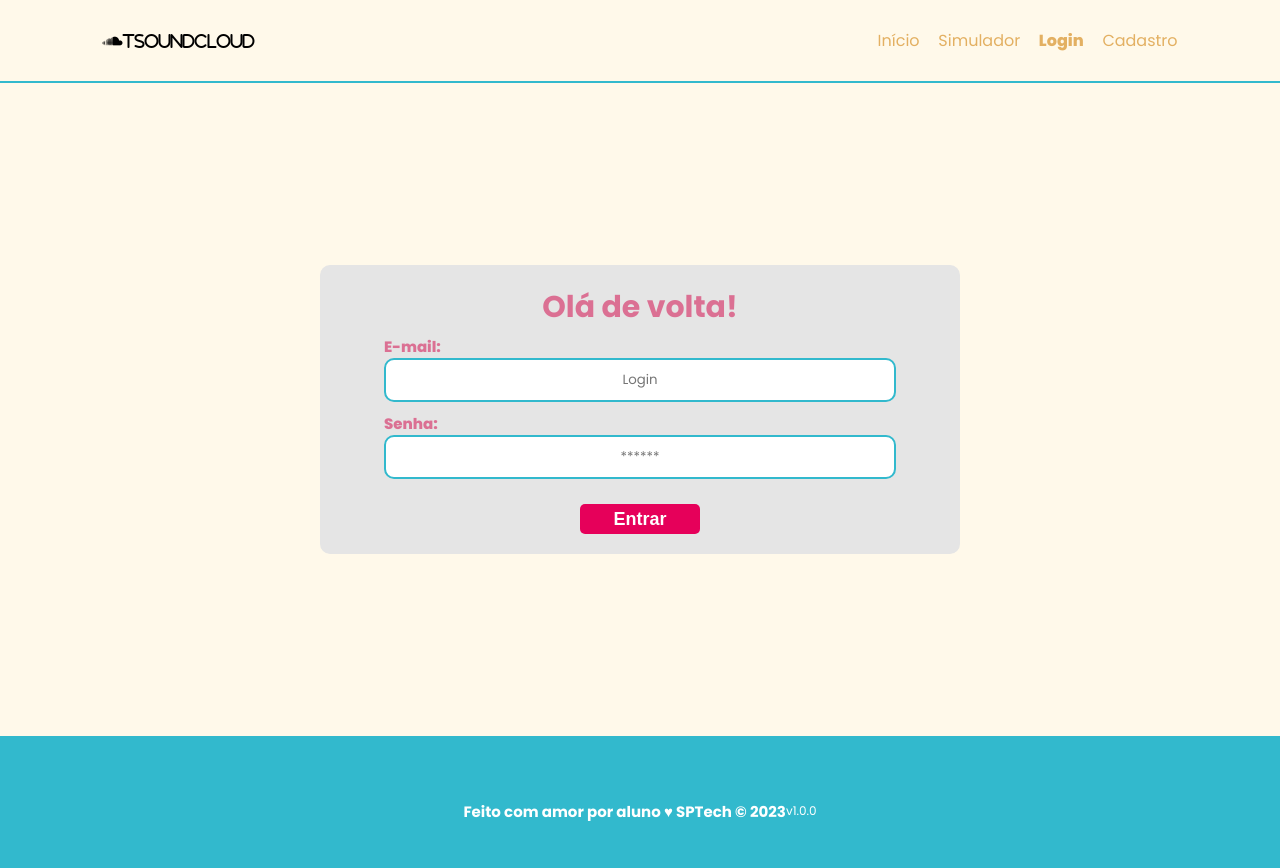
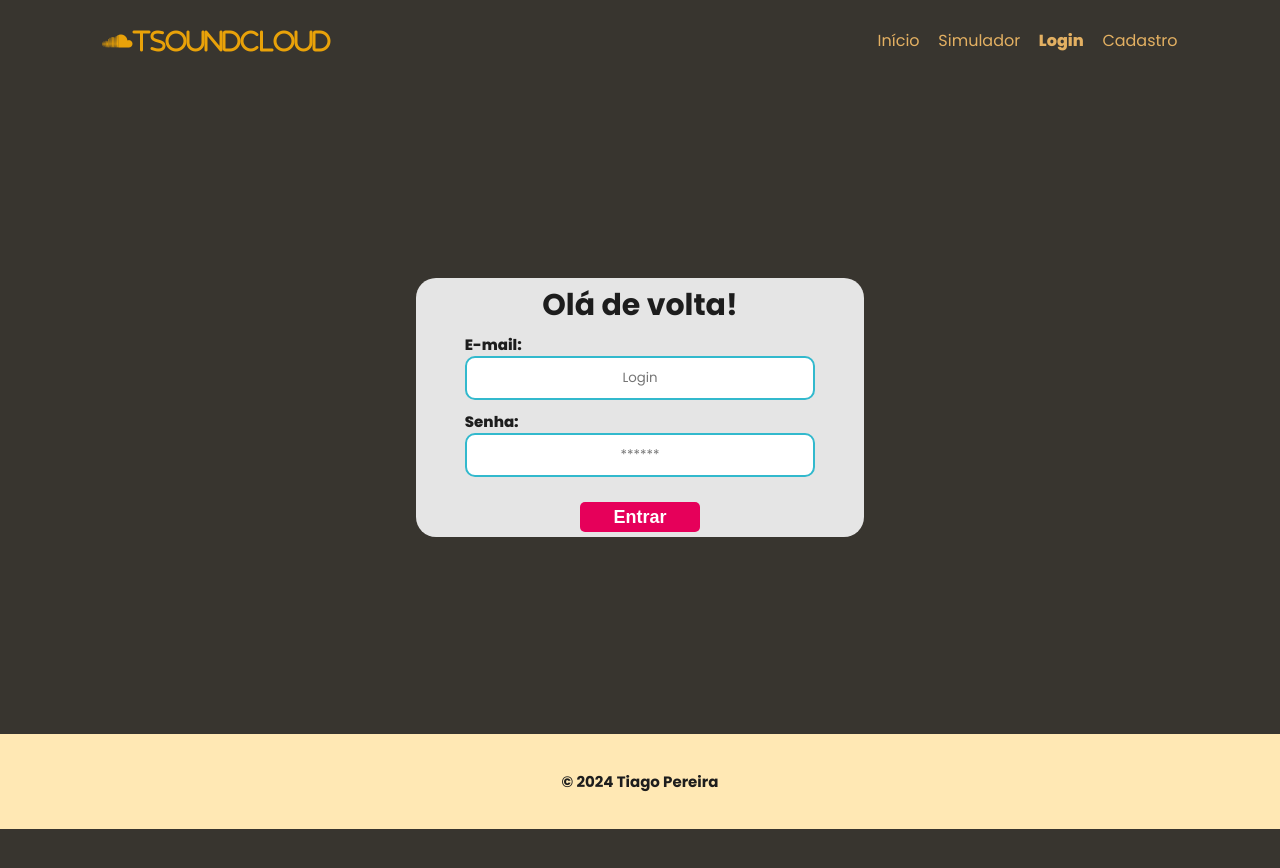
Before and after one commit to TiagoPesouzaa/Projeto-Individual, a plain HTML site: page public/login.html in a window 1280 px wide. After the commit the page ends 829 px from the top, so only its background shows below. Drawn offline with Linux system fonts and the light colour scheme.

Commit message:
Estilizando cores, alternativas

```diff
--- a/public/css/estilo.css
+++ b/public/css/estilo.css
@@ -2,18 +2,20 @@
 
 @import url('https://fonts.googleapis.com/css2?family=Poppins:ital,wght@0,100;0,200;0,300;0,400;0,500;0,600;0,700;0,800;0,900;1,100;1,200;1,300;1,400;1,500;1,600;1,700;1,800;1,900&display=swap');
 
-:root{
-  --TSound-1 : #fff9ea;
-  --TSound-2 : #ffe8b4;
-  --TSound-3 :  #ffe100;
-  --TSound-4 :  #e9a209;
-  --TSound-5 :  #f8d477;
-  --TSound-6 :  #ffcb45;
+:root {
+  --TSound-1 : #38352f;
+  --TSound-2: #ffe8b4;
+  --TSound-3: #ffe100;
+  --TSound-4: #e9a209;
+  --TSound-5: #f8d477;
+  --TSound-6: #ffcb45;
+  --TSound-7: #e5e5e5;
 
   --TSound-Neutro-0: #fff;
   --TSound-Neutro-1: #1d1d1d;
 
 }
+
 :root {
   --tamanho-header: 80px;
   --tamanho-banner: calc(100vh - var(--tamanho-header) - var(--tamanho-footer) - 2px);
@@ -30,37 +32,35 @@
   box-sizing: border-box;
 }
 
-body{
-  background-color: var(--TSound-1) ;
+body {
+  background-color: var(--TSound-1);
 }
 
 
 
 .container {
 
-     width: 100%;
-    display: flex;
-    align-items: center;
-    justify-content: space-between;
+  width: 100%;
+  display: flex;
+  align-items: center;
+  justify-content: space-between;
 
 }
 
-.header{
+.header {
   width: 100%;
   padding: 28px 8%;
 
   /* para ficar na tela quando estiver passando */
-  position: sticky;
+
   top: 0;
   background-color: var(--TSound-1);
-  z-index: 3;
+
 
 }
 
 
-.header {
-  border-bottom: 2px solid #32b9cd;
-}
+
 
 .header .container {
   justify-content: space-between;
@@ -96,7 +96,7 @@ body{
   margin: 0;
 }
 
-/* BANNER */
+/* BANNER
 
 .banner {
   height: var(--tamanho-banner);
@@ -120,9 +120,9 @@ body{
 
 .banner .container span {
   font-weight: 800;
-}
+} */
 
-/* MISSÃO VISÃO VALORES */
+/* MISSÃO VISÃO VALORES
 
 .social {
   background-color: #e5e5e5;
@@ -152,14 +152,14 @@ body{
   display: flex;
   flex-direction: column;
   align-items: center;
-}
+} */
 
 /* FOOTER */
 
 .footer {
-  background-color: #32b9cd;
-  height: 150px;
-  color: var(--TSound-Neutro-0);
+  background-color: var(--TSound-2);
+  height: 95px;
+  color: var(--TSound-Neutro-1);
   display: flex;
   font-size: 15px;
 }
@@ -169,11 +169,17 @@ body{
   text-align: center;
 }
 
-.footer .container .version {
-  font-size: 12px;
+.footer .container h4 {
+  font-size: 15px;
+  ;
 }
 
 /* LOGIN */
+
+.header .container i{
+  font-size: 24px;
+  color: var(--TSound-4);
+}
 
 .login {
   height: var(--tamanho-login);
@@ -188,17 +194,19 @@ body{
 }
 
 .card {
-  width: 50%;
+  width: 35%;
   background-color: #e5e5e5;
-  border-radius: 10px;
+  border-radius: 20px;
   display: flex;
   align-items: center;
   justify-content: space-evenly;
-  color: palevioletred;
+  color: var(--TSound-Neutro-1);
   flex-direction: column;
   height: fit-content;
-  padding: 20px 0;
+  padding: 5px 5px;
 }
+
+
 
 .card h2 {
   margin: 0;
@@ -273,7 +281,7 @@ body{
 
 /* FORMULARIO */
 
-.alerta_erro{
+.alerta_erro {
   display: flex;
   justify-content: flex-end;
 }
@@ -290,7 +298,7 @@ body{
   margin-right: 10%;
 }
 
-.card_erro #mensagem_erro{
+.card_erro #mensagem_erro {
   font-weight: 500;
   font-size: 20px;
 }
@@ -390,9 +398,23 @@ input {
 }
 
 @keyframes bell {
-  0%   {transform: rotate(25deg)}
-  25%  {transform: rotate(-25deg)}
-  50%  {transform: rotate(25deg)}
-  75%  {transform: rotate(-25deg)}
-  100% {transform: rotate(25deg)}
+  0% {
+    transform: rotate(25deg)
+  }
+
+  25% {
+    transform: rotate(-25deg)
+  }
+
+  50% {
+    transform: rotate(25deg)
+  }
+
+  75% {
+    transform: rotate(-25deg)
+  }
+
+  100% {
+    transform: rotate(25deg)
+  }
 }
--- a/public/css/home.css
+++ b/public/css/home.css
@@ -16,7 +16,7 @@
 
 #cta .title {
     font-size: 3rem;
-    color: var(--TSound-Neutro-1);
+    color: var(--TSound-2);
 }
 
 #cta .title span {
--- a/public/css/styles.css
+++ b/public/css/styles.css
@@ -11,12 +11,13 @@
 
 /* criando variaveis de cores */
 :root{
-    --TSound-1 : #fff9ea;
+    --TSound-1 : #38352f;
     --TSound-2 : #ffe8b4;
     --TSound-3 :  #ffe100;
     --TSound-4 :  #e9a209;
     --TSound-5 :  #f8d477;
     --TSound-6 :  #ffcb45;
+    --TSound-7: #e5e5e5;
 
     --TSound-Neutro-0: #fff;
     --TSound-Neutro-1: #1d1d1d;
--- a/public/js/index.js
+++ b/public/js/index.js
@@ -44,7 +44,7 @@ $(document).ready(function () {
         navItems.removeClass('active');
         $(navItems[activeSectionIndex]).addClass('active');
 
-        // console.log(scrollPosition) Para analisar em que posição - em número - está a rolagem (scroll);
+    console.log(scrollPosition); //Para analisar em que posição - em número - está a rolagem (scroll);
 
     });
 
--- a/public/login.html
+++ b/public/login.html
@@ -80,8 +80,10 @@
     <!--footer inicio-->
     <div class="footer">
         <div class="container">
-            <h4>Feito com amor por aluno &hearts; SPTech &copy; 2023</h4>
-            <span class="version">v1.0.0</span>
+            <h4>
+                &copy 2024 Tiago Pereira
+            </h4>
+
         </div>
     </div>
     <!--footer fim-->
```
Also changed, not shown: public/cadastro.html (+4 -2 lines), public/css/header.css (+12 -11 lines).
